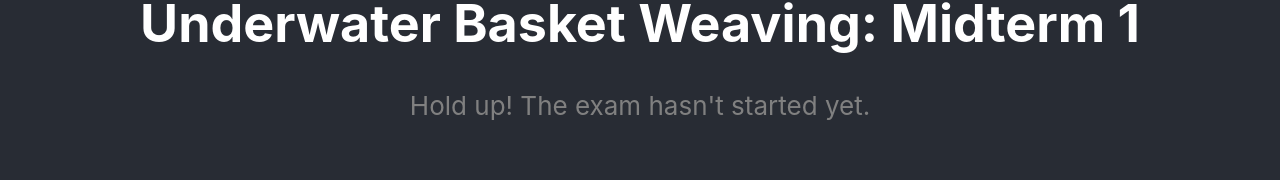
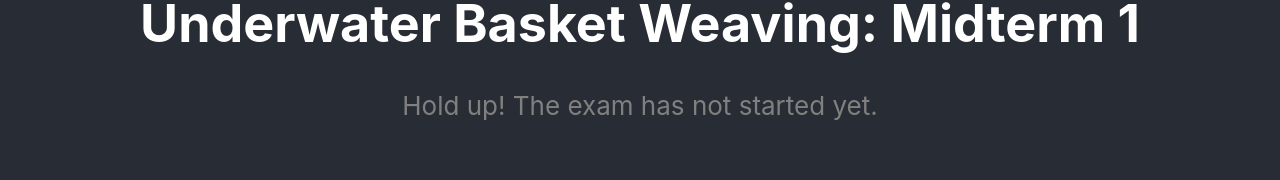
Before and after one commit to captainalan/exam-clock, a React (Create React App) app: page / in a window 1280 px wide. Shown: the part 132-312 px from the top of the page. Built offline with nearby package versions, Linux system fonts and the light colour scheme.

Commit message:
Will changing the word *hasn't* to *has not* make the syntax highlighter happy?

```diff
--- a/src/App.js
+++ b/src/App.js
@@ -57,7 +57,7 @@ class ExamClock extends Component {
     return(
       <div> {/* Conditionally rendered announcement appear above large timer */}
         {(this.state.date < this.props.start_time) ?
-          <span style={unurgent}>Hold up! The exam hasn't started yet.</span>
+          <span style={unurgent}>Hold up! The exam has not started yet.</span>
           : (this.state.date < this.props.end_time) ?
             <span style={ongoing}>Exam in progress...</span>
             : <span style={urgent}>Time's up! Please turn in your scantron.</span>}
```
